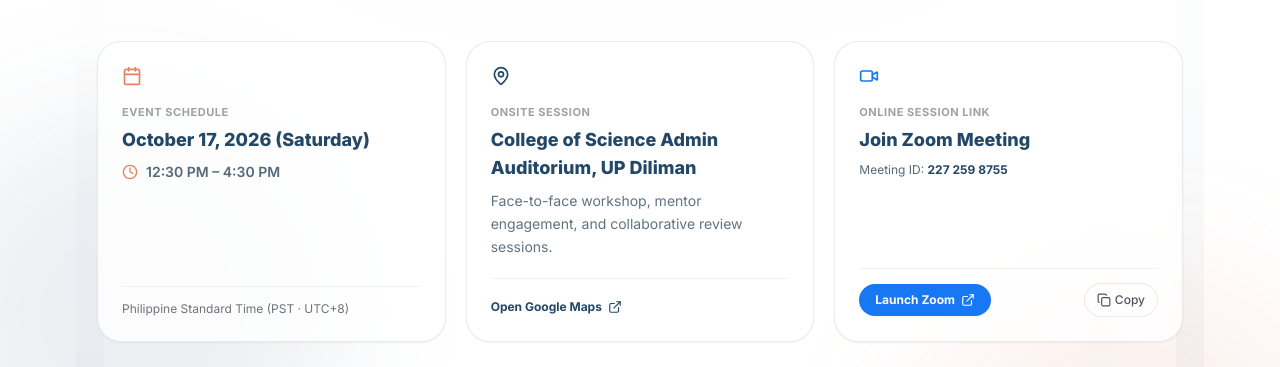
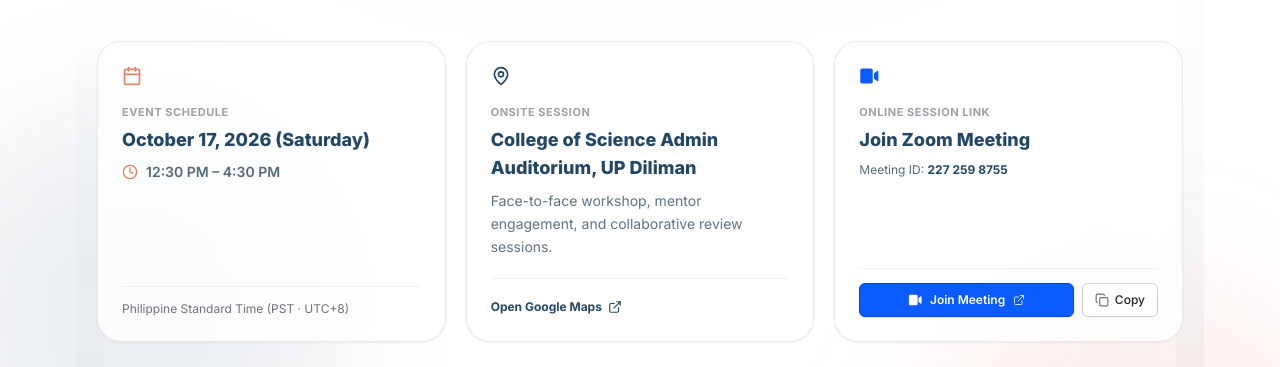
Before and after one commit to artemiui/pjdsc26-website, a Next.js app: page /workshop in a window 1280 px wide. Shown: the part 373-740 px from the top of the page. Built offline with nearby package versions, Linux system fonts and the light colour scheme; no server answers.

Commit message:
feat: design Zoom join button with Zoom logo in Microsoft UI style

```diff
--- a/components/sections/ProgrammeSection.tsx
+++ b/components/sections/ProgrammeSection.tsx
@@ -7,7 +7,6 @@
   Calendar,
   Clock,
   MapPin,
-  Video,
   ExternalLink,
   Copy,
   Check,
@@ -20,6 +19,19 @@
 } from "lucide-react";
 import { siteData } from "@/lib/siteData";
 import AmbientLighting from "@/components/AmbientLighting";
+
+function ZoomLogo({ className = "w-4 h-4" }: { className?: string }) {
+  return (
+    <svg
+      viewBox="0 0 24 24"
+      fill="currentColor"
+      className={className}
+      aria-hidden="true"
+    >
+      <path d="M1.5 5.25a2.25 2.25 0 0 1 2.25-2.25h10.5A2.25 2.25 0 0 1 16.5 5.25v13.5a2.25 2.25 0 0 1-2.25 2.25H3.75A2.25 2.25 0 0 1 1.5 18.75V5.25zM18 8.658l4.032-2.915A.75.75 0 0 1 23.25 6.35v11.3a.75.75 0 0 1-1.218.607L18 15.342V8.658z" />
+    </svg>
+  );
+}
 
 export default function ProgrammeSection() {
   const [copiedLink, setCopiedLink] = useState(false);
@@ -140,7 +152,7 @@
             </div>
           </motion.div>
 
-          {/* Card 3: Online Session Link */}
+          {/* Card 3: Online Session Link (Microsoft UI Style Zoom Interface) */}
           <motion.div
             initial={{ opacity: 0, y: 12 }}
             animate={{ opacity: 1, y: 0 }}
@@ -148,7 +160,7 @@
             className="p-6 rounded-3xl border border-black/[0.08] dark:border-white/[0.1] bg-white/80 dark:bg-zinc-900/60 backdrop-blur-sm shadow-xs flex flex-col justify-between"
           >
             <div>
-              <Video className="w-5 h-5 text-[#1877F2] mb-3" />
+              <ZoomLogo className="w-5 h-5 text-[#0B5CFF] mb-3" />
               <span className="text-[11px] font-mono font-bold uppercase tracking-wider text-zinc-400">
                 Online Session Link
               </span>
@@ -161,23 +173,36 @@
                 </p>
               )}
             </div>
-            <div className="mt-5 pt-3.5 border-t border-black/[0.05] dark:border-white/[0.06] flex items-center justify-between gap-2">
+
+            {/* Microsoft UI Fluent Button Interface */}
+            <div className="mt-5 pt-3.5 border-t border-black/[0.05] dark:border-white/[0.06] flex items-center gap-2">
               <a
                 href={prog.zoomUrl}
                 target="_blank"
                 rel="noopener noreferrer"
-                className="inline-flex items-center gap-1.5 px-4 py-2 rounded-full bg-[#1877F2] hover:bg-[#166fe5] text-white text-xs font-bold transition-all shadow-xs"
+                className="flex-1 inline-flex items-center justify-center gap-2 px-3.5 py-2 rounded-[6px] bg-[#0B5CFF] hover:bg-[#004ee0] active:bg-[#0043c7] text-white text-xs font-semibold shadow-[0_1px_2px_rgba(0,0,0,0.12)] border border-[#004bd9] transition-all duration-150 select-none active:translate-y-[0.5px] cursor-pointer"
               >
-                <span>Launch Zoom</span>
-                <ExternalLink className="w-3.5 h-3.5" />
+                <ZoomLogo className="w-3.5 h-3.5 fill-white shrink-0" />
+                <span>Join Meeting</span>
+                <ExternalLink className="w-3 h-3 opacity-80" />
               </a>
+
               <button
                 onClick={() => handleCopy(prog.zoomUrl)}
-                className="inline-flex items-center gap-1 px-3 py-2 rounded-full border border-black/[0.08] dark:border-white/[0.1] text-xs font-medium text-zinc-600 dark:text-zinc-300 hover:bg-black/[0.04] dark:hover:bg-white/[0.06] transition-colors cursor-pointer"
-                title="Copy Meeting Link"
+                className="inline-flex items-center justify-center gap-1.5 px-3 py-2 rounded-[6px] bg-white dark:bg-zinc-800 hover:bg-zinc-50 dark:hover:bg-zinc-700/80 active:bg-zinc-100 dark:active:bg-zinc-700 text-[#242424] dark:text-zinc-200 text-xs font-medium border border-[#d1d1d1] dark:border-zinc-700 shadow-[0_1px_2px_rgba(0,0,0,0.05)] transition-all duration-150 cursor-pointer select-none active:translate-y-[0.5px]"
+                title="Copy Zoom Meeting Link"
               >
-                {copiedLink ? <Check className="w-3.5 h-3.5 text-emerald-600" /> : <Copy className="w-3.5 h-3.5" />}
-                <span>{copiedLink ? "Copied" : "Copy"}</span>
+                {copiedLink ? (
+                  <>
+                    <Check className="w-3.5 h-3.5 text-emerald-600" />
+                    <span className="text-emerald-700 dark:text-emerald-400 font-medium">Copied</span>
+                  </>
+                ) : (
+                  <>
+                    <Copy className="w-3.5 h-3.5 text-zinc-500" />
+                    <span>Copy</span>
+                  </>
+                )}
               </button>
             </div>
           </motion.div>
```
